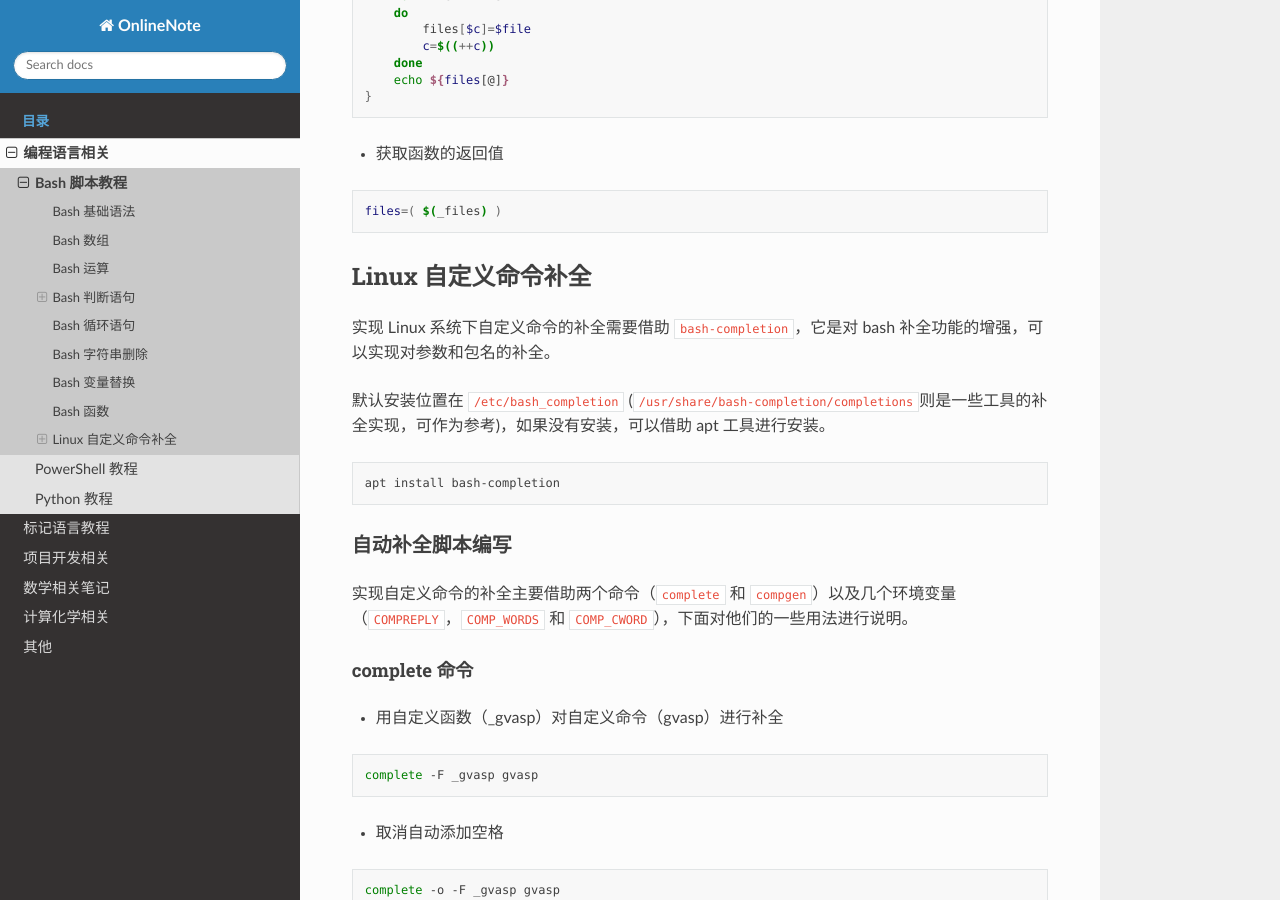
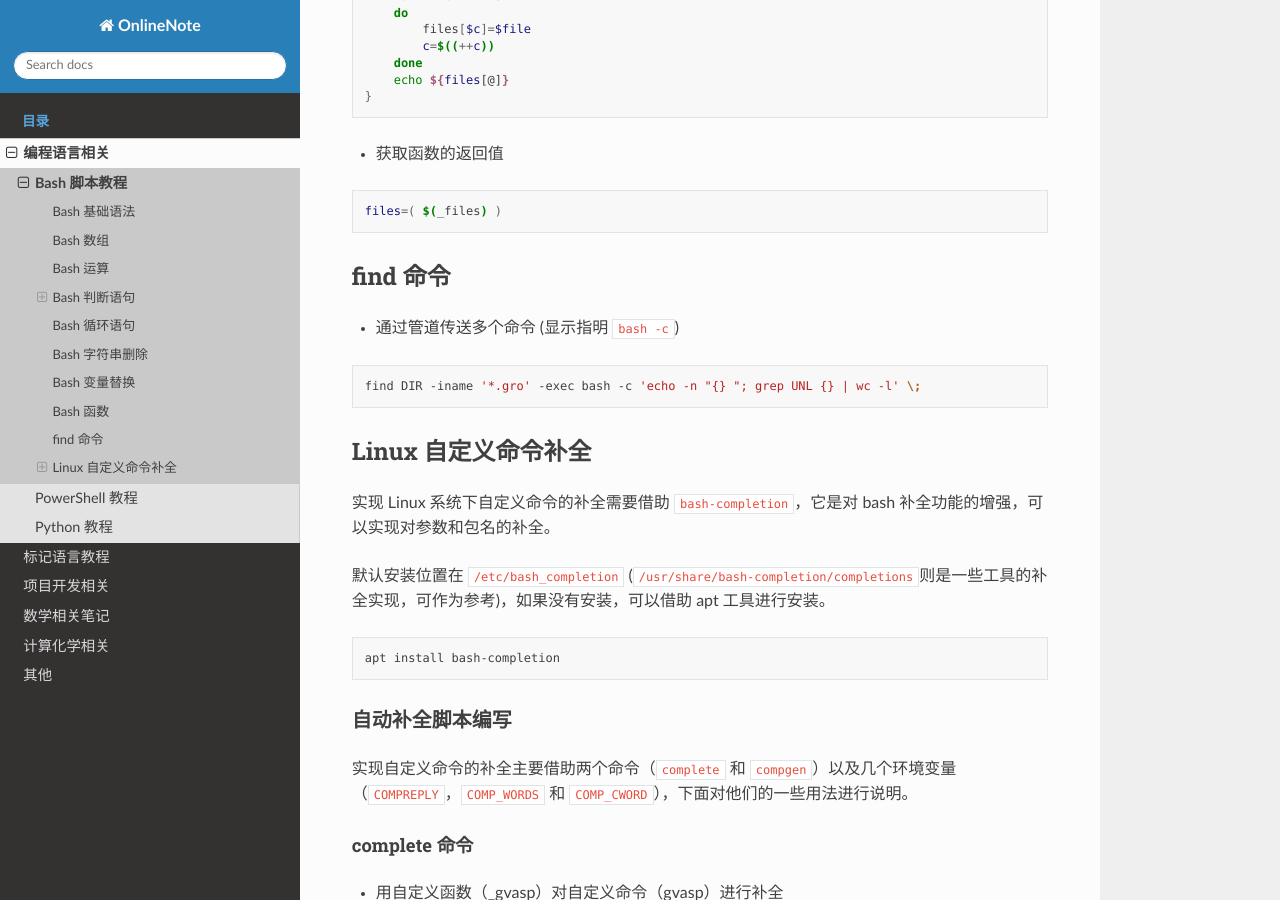
Before and after one commit to Rasic2/CodeNote, a Sphinx documentation site: the page built from docs/source/language/bash.md, in a window 1280 px wide and 900 px high, scrolled down 3661 px. Built offline with Sphinx 7.4.7 and the Read the Docs theme 2.0.0, drawn with Linux system fonts in a browser that asks for light colours.

Commit message:
add find command in bash.md

````diff
--- a/docs/source/language/bash.md
+++ b/docs/source/language/bash.md
@@ -192,6 +192,14 @@ _files () {
 files=( $(_files) )
 ```
 
+## find 命令
+
+- 通过管道传送多个命令 (显示指明 `bash -c`)
+
+```bash
+find DIR -iname '*.gro' -exec bash -c 'echo -n "{} "; grep UNL {} | wc -l' \;
+```
+
 ## Linux 自定义命令补全
 
 实现 Linux 系统下自定义命令的补全需要借助 `bash-completion`，它是对 bash 补全功能的增强，可以实现对参数和包名的补全。
````
